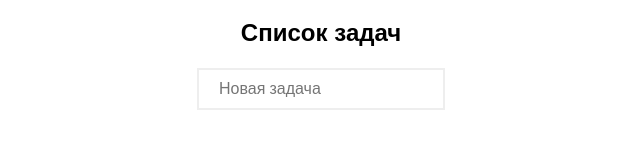
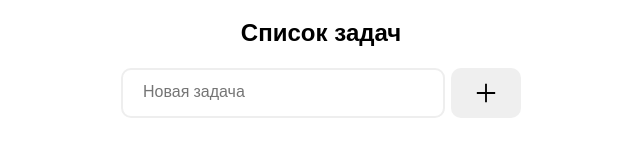
Before and after one commit to irinaais/ToDo-Planner, a website: page src/index.html in a window 1280 px wide. Shown: the whole page, without its empty margins (319-959 px from the left). Drawn offline with nearby package versions, Linux system fonts and the light colour scheme.

Commit message:
feat: add button plus

```diff
--- /dev/null
+++ b/src/blocks/button/_variant/_add/button_variant_add.css
@@ -0,0 +1,6 @@
+.button_variant_add {
+    background-image: url(../../../../images/plus.svg);
+    background-size: 22px;
+    width: 70px;
+    height: 50px;
+}
--- /dev/null
+++ b/src/blocks/button/button.css
@@ -0,0 +1,8 @@
+.button {
+    cursor: pointer;
+    box-sizing: border-box;
+    background-repeat: no-repeat;
+    background-position: center;
+    border-radius: 10px;
+    border: none;
+}
--- a/src/blocks/form/__text/form__text.css
+++ b/src/blocks/form/__text/form__text.css
@@ -1,6 +1,9 @@
 .form__text {
-    margin: 20px auto;
+    /*margin: 20px auto;*/
+    display: inline-block;
     border: 2px solid #eee;
     padding: 10px 20px;
     font-size: 16px;
+    width: 280px;
+    border-radius: 10px;
 }
--- /dev/null
+++ b/src/blocks/form/form.css
@@ -0,0 +1,5 @@
+.form {
+    margin: 20px auto;
+    display: flex;
+    justify-content: space-between;
+}
--- a/src/index.html
+++ b/src/index.html
@@ -20,6 +20,7 @@
         <main class="main page__section">
             <form class="form">
                 <input class="form__text" type="text" placeholder="Новая задача">
+                <button class="button button_variant_add" type="button" aria-label="Добавить задачу"></button>
             </form>
 
             <div class="todo">
--- a/src/style.css
+++ b/src/style.css
@@ -7,4 +7,8 @@
 
 @import url(./blocks/header/__text/header__text.css);
 
+@import url(./blocks/form/form.css);
 @import url(./blocks/form/__text/form__text.css);
+
+@import url(./blocks/button/button.css);
+@import url(./blocks/button/_variant/_add/button_variant_add.css);
```
Also changed, not shown: src/index.js (+9 -0 lines), src/images/plus.svg (added).
